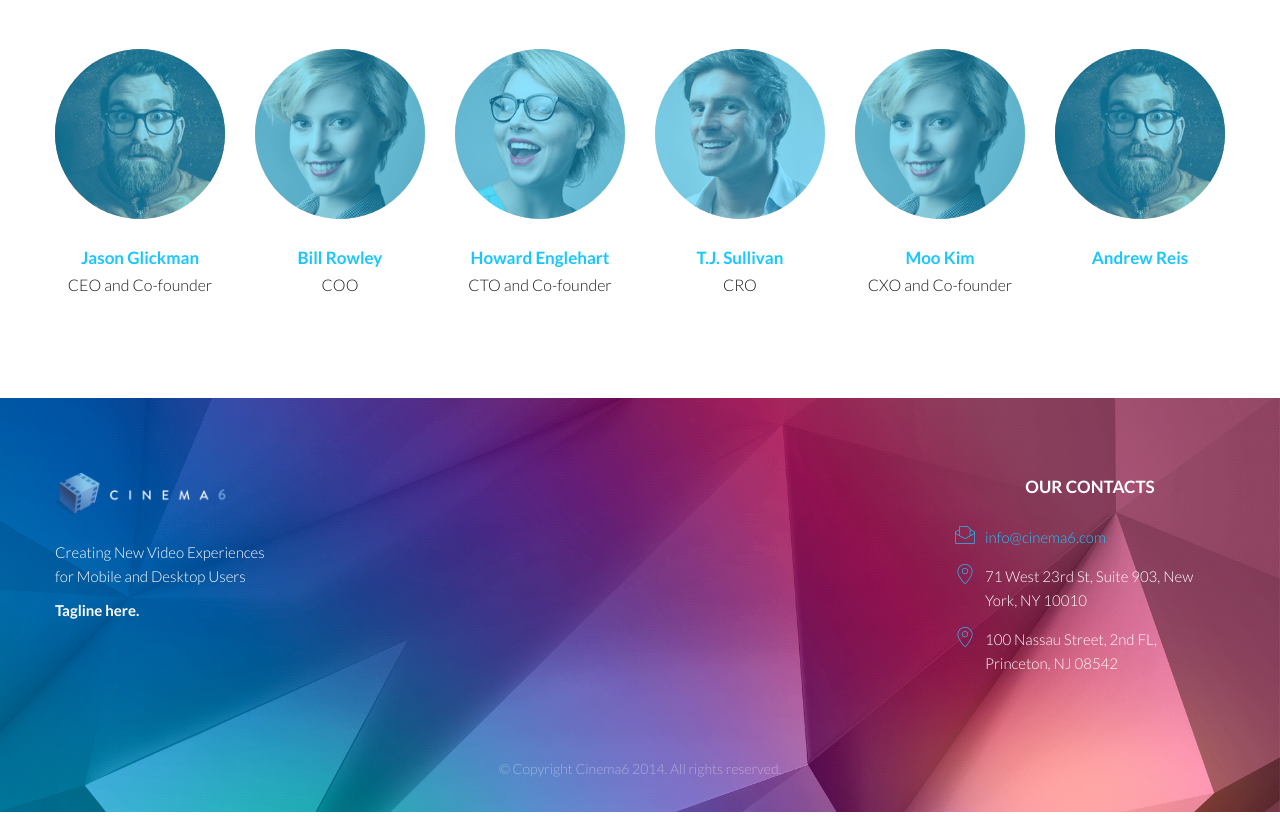
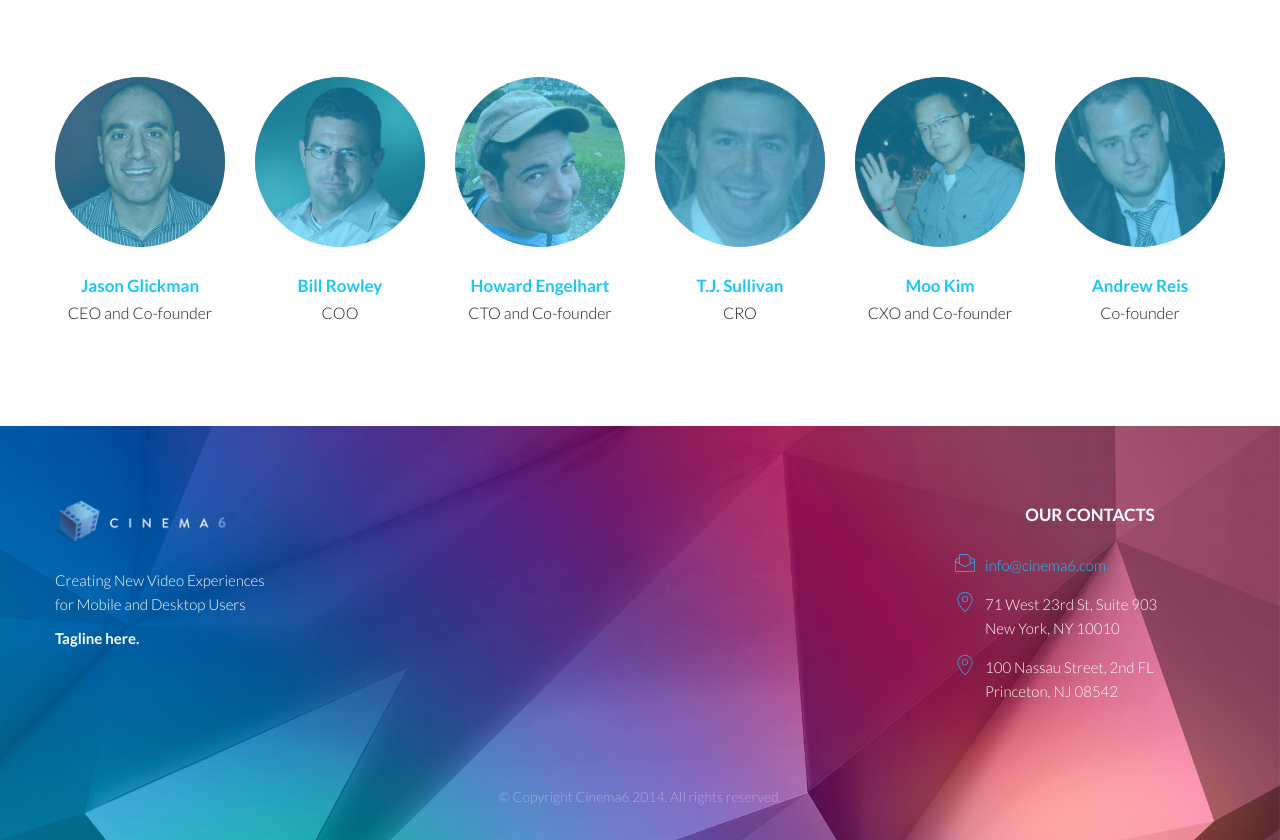
Before and after one commit to cinema6/site, a website: page index.html in a window 1280 px wide. Shown: the part 4418-5258 px from the top of the page. Before the commit the page ends 5230 px from the top, so only its background shows below. Drawn offline with Linux system fonts and the light colour scheme.

Commit message:
headshots added

```diff
--- a/index.html
+++ b/index.html
@@ -187,7 +187,7 @@
             <div class="section-header animated hiding" data-animation="fadeInDown">
                 <h2><span class="highlight">ADVERTISER</span> SOLUTIONS</h2>
                 <div class="sub-heading">
-                    Our suite of integrated video advertising formats are delivered as part of a native stream, resulting in higher engagement and brand lift results.
+                    We enable advertisers to place content targeted, native video ads, on both mobile and desktop sites. Our suite of integrated video advertising formats are delivered as part of a native stream, resulting in higher engagement and brand lift results.
                 </div>
             </div>
 
@@ -227,12 +227,12 @@
                                 <div class="overlay img-circle"></div>
                                 <div class="socials">
                                     <a class="icon icon-socialmedia-05"
-                                    href="http://www.linkedin.com" title="LinkedIn"
+                                    href="http://www.linkedin.com/in/jasonglickman" title="LinkedIn"
                                     target="_blank">&nbsp;</a>
                                 </div>
-                                <img src="assets/img/people/team-1.jpg" class="img-responsive img-circle" alt="thumb" />
+                                <img src="assets/img/people/team_jasonGlickman@2x.jpg" class="img-responsive img-circle" alt="Jason Glickman" />
                             </div>
-							<span class="h7 highlight">Jason Glickman</span>
+                            <a href="http://www.linkedin.com/in/jasonglickman" target="_blank" title="Jason Glickman"><span class="h7 highlight">Jason Glickman</span></a>
                             <p class="thin">CEO and Co-founder</p>
                         </div>
 
@@ -241,12 +241,12 @@
                                 <div class="overlay img-circle"></div>
                                 <div class="socials">
                                     <a class="icon icon-socialmedia-05"
-                                    href="http://www.linkedin.com" title="LinkedIn"
+                                    href="http://www.linkedin.com/pub/bill-rowley/3/8b/7a6" title="LinkedIn"
                                     target="_blank">&nbsp;</a>
                                 </div>
-                                <img src="assets/img/people/team-4.jpg" class="img-responsive img-circle" alt="thumb" />
+                                <img src="assets/img/people/team_billRowley.jpg" class="img-responsive img-circle" alt="Bill Rowley" />
                             </div>
-                            <span class="h7 highlight">Bill Rowley</span>
+                            <a href="http://www.linkedin.com/pub/bill-rowley/3/8b/7a6" target="_blank" title="Bill Rowley"><span class="h7 highlight">Bill Rowley</span></a>
                             <p class="thin">COO</p>
                         </div>
 
@@ -255,12 +255,12 @@
                                 <div class="overlay img-circle"></div>
                                 <div class="socials">
                                     <a class="icon icon-socialmedia-05"
-                                    href="http://www.linkedin.com" title="LinkedIn"
+                                    href="http://www.linkedin.com/pub/howard-engelhart/47/52/458" title="LinkedIn"
                                     target="_blank">&nbsp;</a>
                                 </div>
-                                <img src="assets/img/people/team-2.jpg" class="img-responsive img-circle" alt="thumb" />
+                                <img src="assets/img/people/team_howardEngelhart.jpg" class="img-responsive img-circle" alt="Howard Engelhart" />
                             </div>
-                            <span class="h7 highlight">Howard Englehart</span>
+                            <a href="http://www.linkedin.com/pub/howard-engelhart/47/52/458" target="_blank" title="Howard Engelhart"><span class="h7 highlight">Howard Engelhart</span></a>
                             <p class="thin">CTO and Co-founder</p>
                         </div>
 
@@ -269,12 +269,12 @@
                                 <div class="overlay img-circle"></div>
                                 <div class="socials">
                                     <a class="icon icon-socialmedia-05"
-                                    href="http://www.linkedin.com" title="LinkedIn"
+                                    href="http://www.linkedin.com/pub/tj-sullivan/0/782/b4b" title="LinkedIn"
                                     target="_blank">&nbsp;</a>
                                 </div>
-                                <img src="assets/img/people/team-3.jpg" class="img-responsive img-circle" alt="thumb" />
+                                <img src="assets/img/people/team_tjSullivan.jpg" class="img-responsive img-circle" alt="TJ Sullivan" />
                             </div>
-                            <span class="h7 highlight">T.J. Sullivan</span>
+                            <a href="http://www.linkedin.com/pub/tj-sullivan/0/782/b4b" target="_blank" title="T.J. Sullivan"><span class="h7 highlight">T.J. Sullivan</span></a>
                             <p class="thin">CRO</p>
                         </div>
 
@@ -283,12 +283,12 @@
                                 <div class="overlay img-circle"></div>
                                 <div class="socials">
                                     <a class="icon icon-socialmedia-05"
-                                    href="http://www.linkedin.com" title="LinkedIn"
+                                    href="http://www.linkedin.com/in/mookim/" title="LinkedIn"
                                     target="_blank">&nbsp;</a>
                                 </div>
-                                <img src="assets/img/people/team-4.jpg" class="img-responsive img-circle" alt="thumb" />
+                                <img src="assets/img/people/team_mooKim.jpg" class="img-responsive img-circle" alt="Moo Kim" />
                             </div>
-                            <span class="h7 highlight">Moo Kim</span>
+                            <a href="http://www.linkedin.com/in/mookim/" target="_blank" title="Moo Kim"><span class="h7 highlight">Moo Kim</span></a>
                             <p class="thin">CXO and Co-founder</p>
                         </div>
 
@@ -297,13 +297,13 @@
                                 <div class="overlay img-circle"></div>
                                 <div class="socials">
                                     <a class="icon icon-socialmedia-05"
-                                    href="http://www.linkedin.com" title="LinkedIn"
+                                    href="http://www.linkedin.com/in/andrewsreis" title="LinkedIn"
                                     target="_blank">&nbsp;</a>
                                 </div>
-                                <img src="assets/img/people/team-1.jpg" class="img-responsive img-circle" alt="thumb" />
+                                <img src="assets/img/people/team_andrewReis.jpg" class="img-responsive img-circle" alt="Andrew Reis" />
                             </div>
-                            <span class="h7 highlight">Andrew Reis</span>
-                            <p class="thin"></p>
+                            <a href="http://www.linkedin.com/in/andrewsreis" target="_blank" title="Andrew Reis"><span class="h7 highlight">Andrew Reis</span></a>
+                            <p class="thin">Co-founder</p>
                         </div>
 
             </div>
@@ -344,11 +344,11 @@
                         </li>
                         <li>
                             <span class="icon icon-seo-icons-34"></span>
-                            71 West 23rd St, Suite 903, New York, NY 10010
+                            71 West 23rd St, Suite 903 <br> New York, NY 10010
                         </li>
                         <li>
                             <span class="icon icon-seo-icons-34"></span>
-                            100 Nassau Street, 2nd FL, Princeton, NJ 08542
+                            100 Nassau Street, 2nd FL <br> Princeton, NJ 08542
                         </li>
                         <!--<li>
                             <span class="icon icon-seo-icons-17"></span>
```
Also changed, not shown: assets/img/features/rich_features_3.png, assets/img/people/team_andrewReis.jpg (added), assets/img/people/team_billRowley.jpg (added), assets/img/people/team_howardEngelhart.jpg (added), assets/img/people/team_jasonGlickman@2x.jpg (added), assets/img/people/team_mooKim.jpg (added), assets/img/people/team_tjSullivan.jpg (added). Lines whose indentation alone changed are shown as unchanged.
